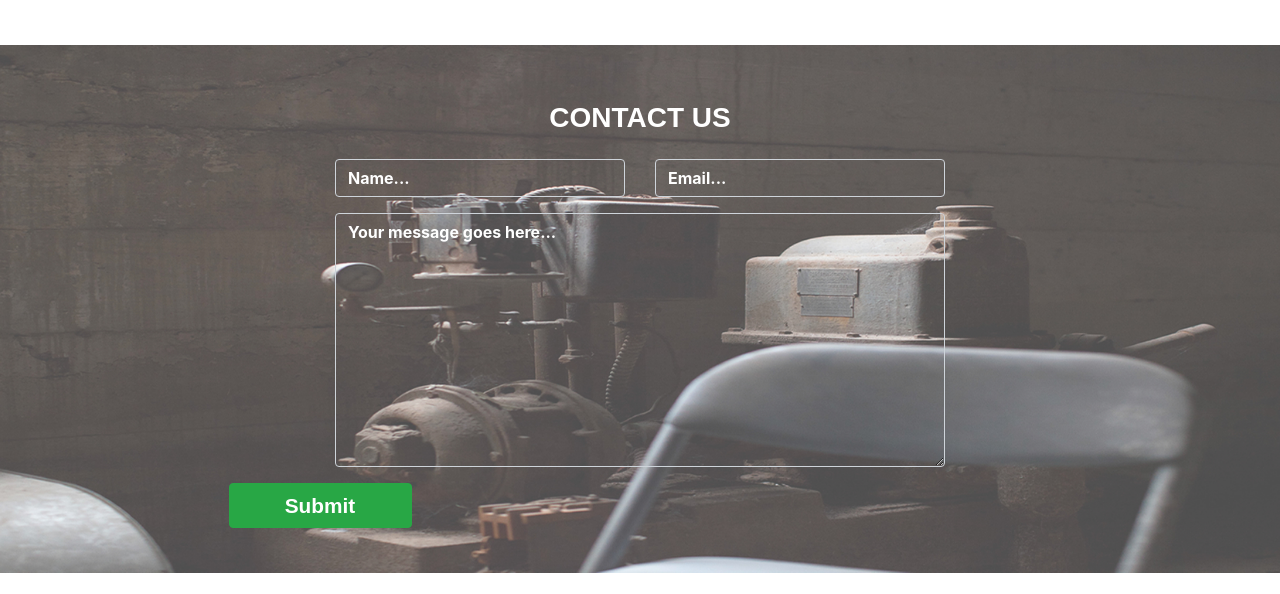
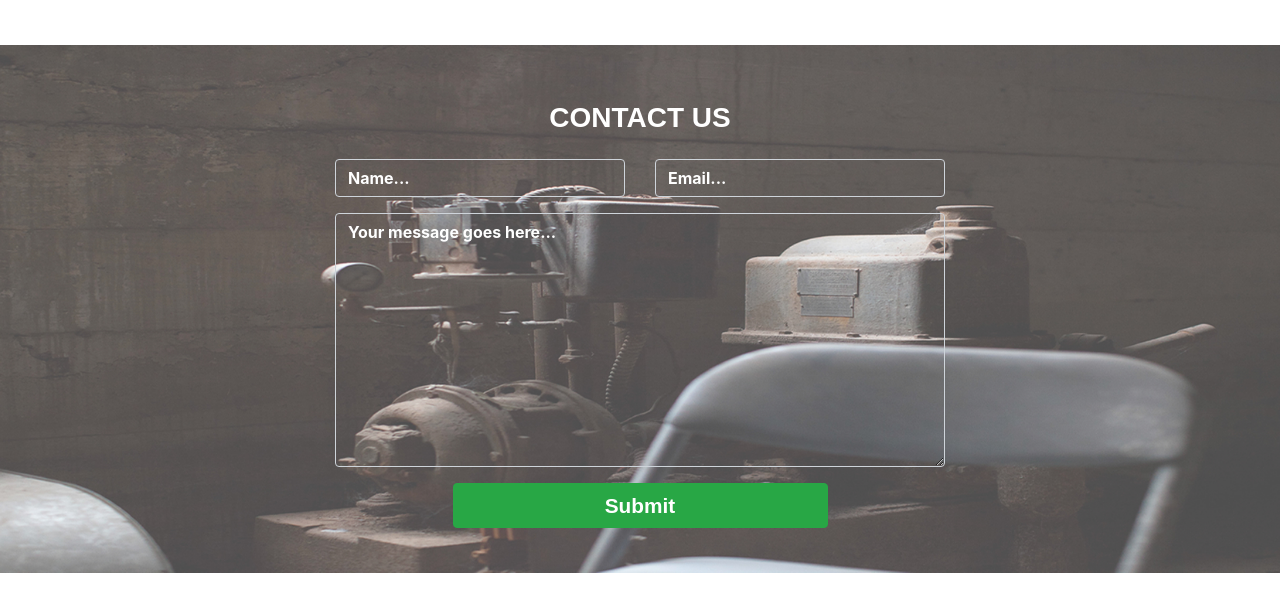
Before and after one commit to crispus-nj/Delani-Studio, a plain HTML site: page index.html in a window 1280 px wide. Shown: the part 2892-3486 px from the top of the page. Drawn offline with nearby package versions, Linux system fonts and the light colour scheme; files whose address does not match are found by name.

Commit message:
made the button to have 12 col

```diff
--- a/index.html
+++ b/index.html
@@ -225,7 +225,7 @@
                         </div>
                     </div>
                     <div class="row">
-                        <div class="col-md-6 d-flex flex-column justify-content-center align-items-center mt-3  mb-5">
+                        <div class="col-md-12 d-flex flex-column justify-content-center align-items-center mt-3  mb-5">
                             <button type="submit" class="btn btn-success">Submit</button>
                         </div>
                     </div>
```
